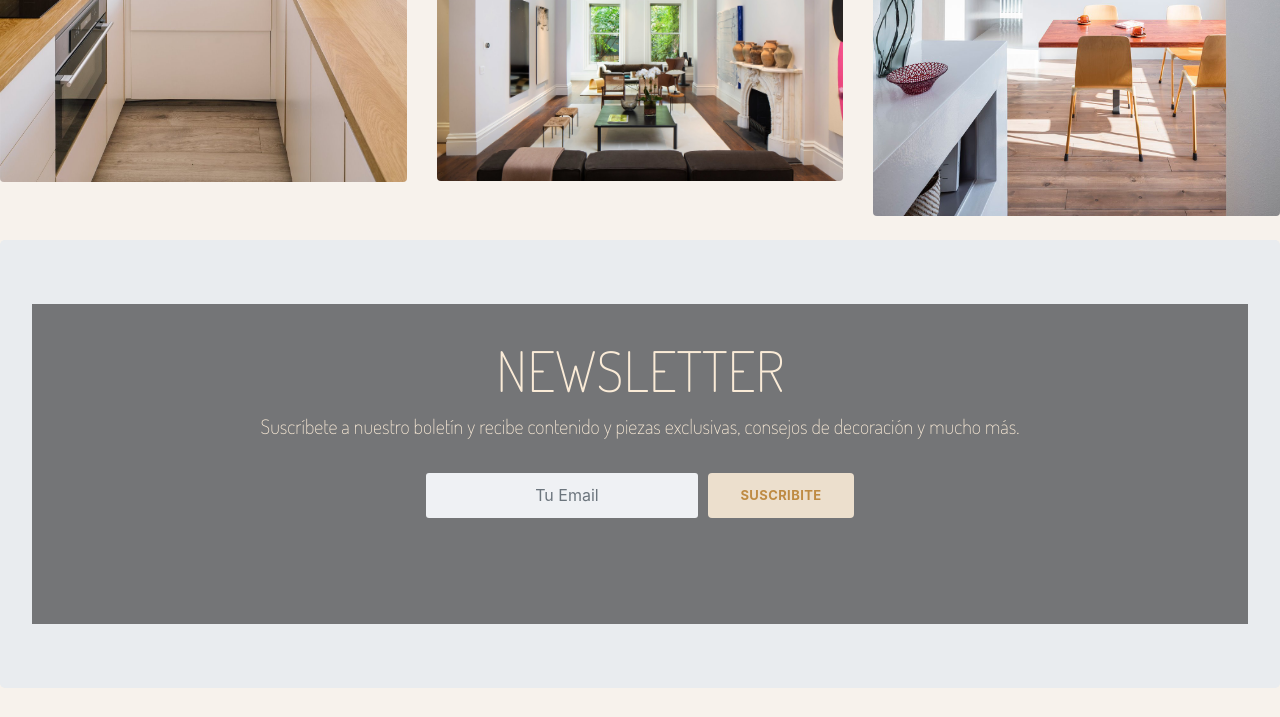
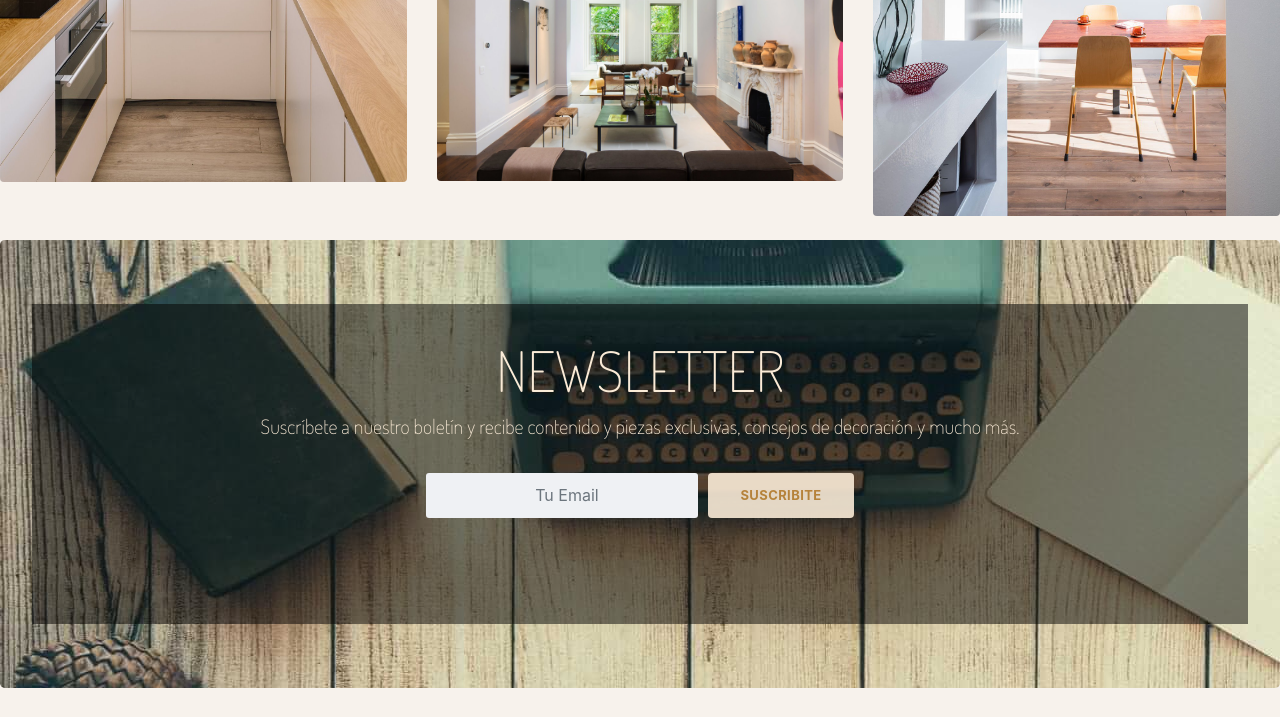
Before and after one commit to FacuVB/LB-Arquitectura, a website: page index.html in a window 1280 px wide. Shown: the part 2267-2984 px from the top of the page. Drawn offline with nearby package versions, Linux system fonts and the light colour scheme; a web font is replaced by a local one.

Commit message:
Se modifica varibles.scss

```diff
--- a/scss/base/_variables.scss
+++ b/scss/base/_variables.scss
@@ -19,7 +19,7 @@ $width:15rem;
 
 /* Section | Newsletter */
 
-$bg-image:url(/img/typewriter.png);
+$bg-image:url(../../img/typewriter.jpg);
 $padding:2rem;
 
 /* Section | Contacto */
```
Also changed, not shown: css/style.css.
